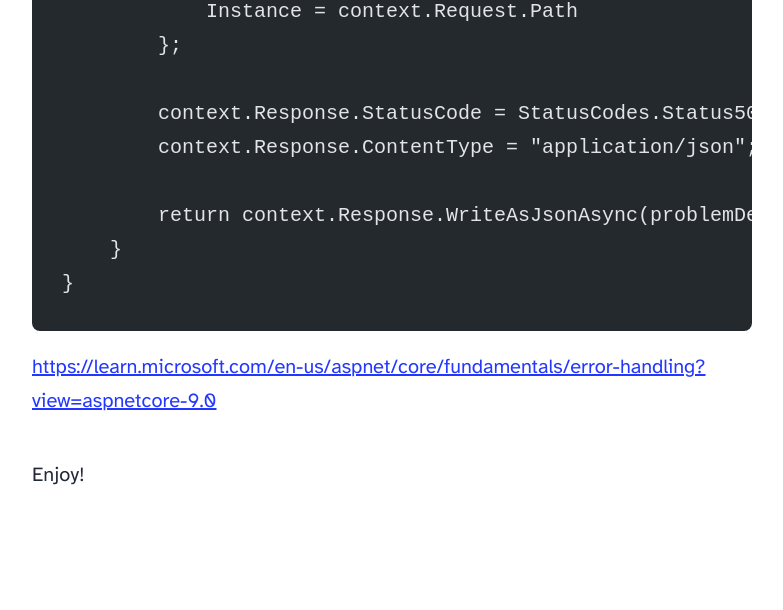
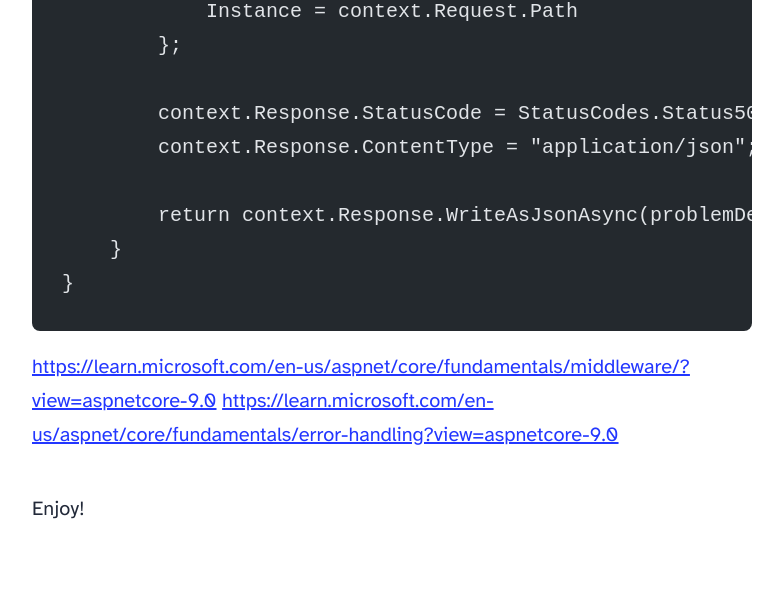
Before and after one commit to chsami/blog, an Astro site: page /blog/stop-using-try-catch-in-your-code in a window 1280 px wide. Shown: the part 3462-4072 px from the top of the page, without its empty margins (248-1031 px from the left). Built offline with nearby package versions, Linux system fonts and the light colour scheme; Astro itself is replaced by a stand-in of ours; code samples lack their colours.

Commit message:
(fix) add https://learn.microsoft.com/en-us/aspnet/core/fundamentals/middleware/?view=aspnetcore-9.0

````diff
--- a/src/content/blog/stop-using-try-catch-in-your-code.md
+++ b/src/content/blog/stop-using-try-catch-in-your-code.md
@@ -86,7 +86,9 @@ public class ExceptionMiddleware
 }
 ```
 
+https://learn.microsoft.com/en-us/aspnet/core/fundamentals/middleware/?view=aspnetcore-9.0
 https://learn.microsoft.com/en-us/aspnet/core/fundamentals/error-handling?view=aspnetcore-9.0
 
 
+
 Enjoy!
````
